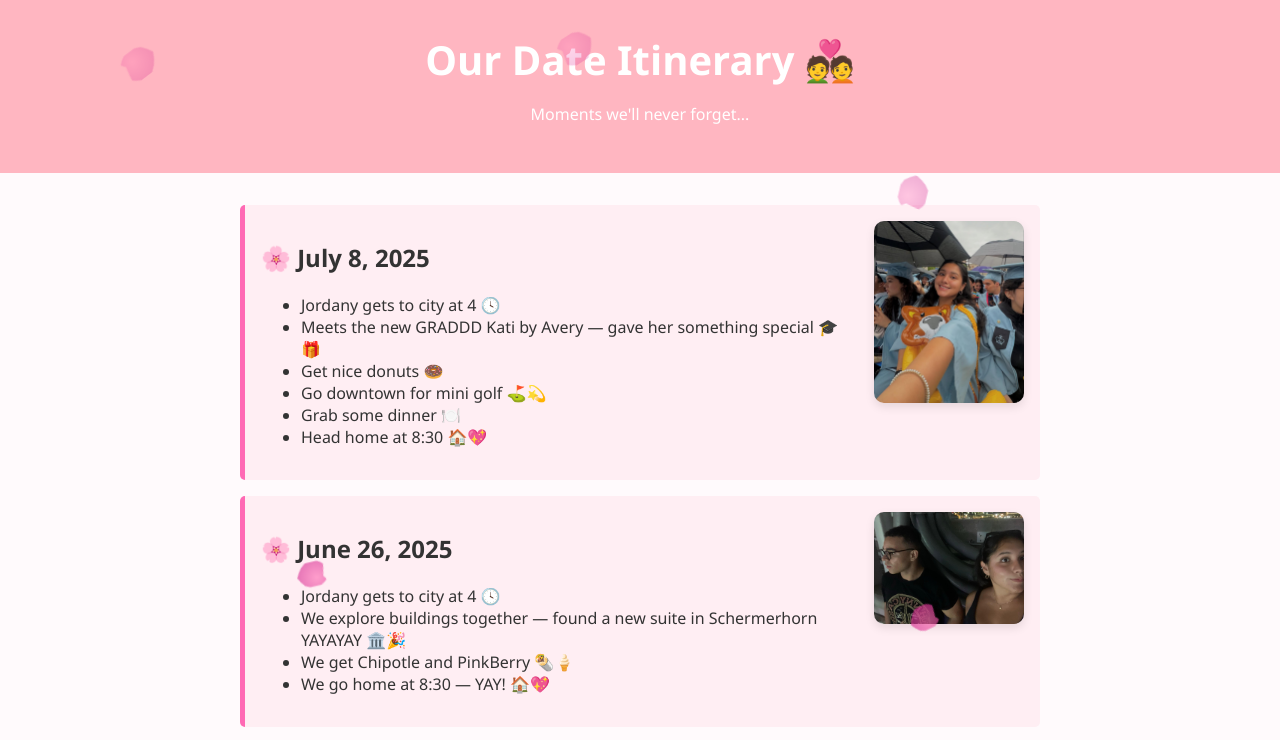
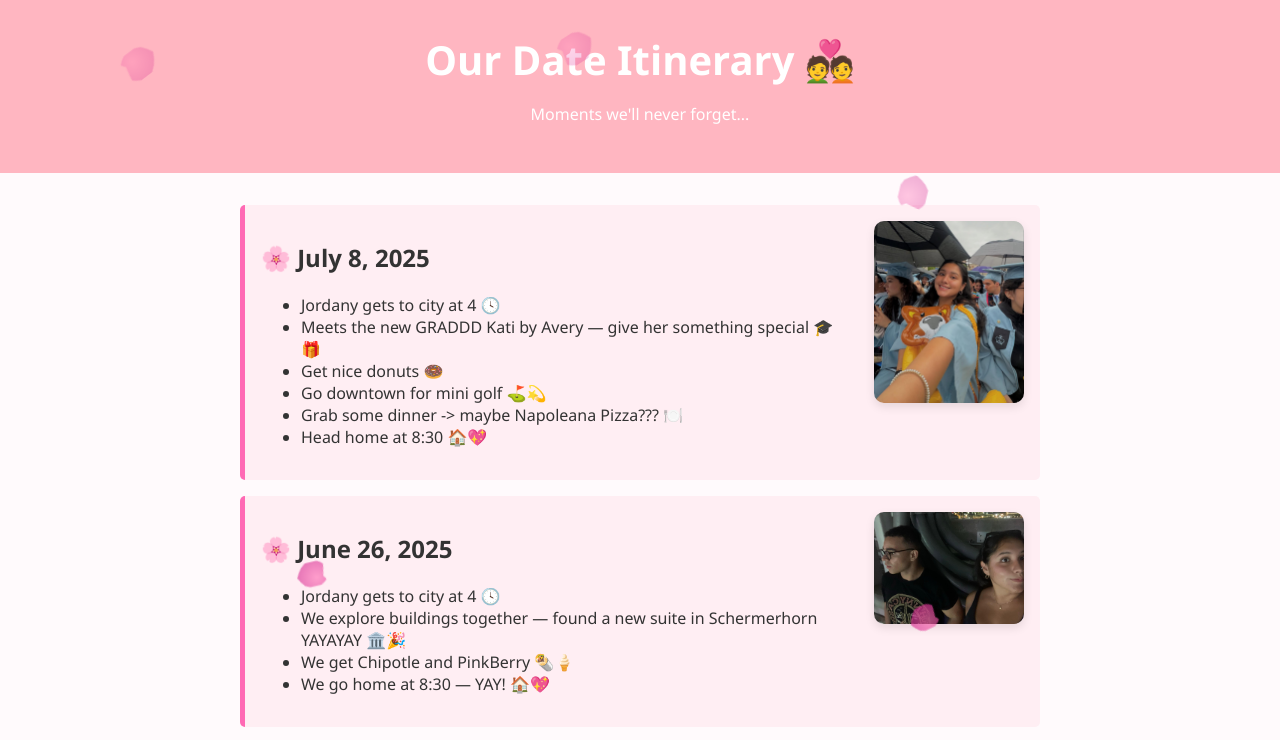
Before and after one commit to jordanyacostacapellan/kateandjordanydates, a plain HTML site: page index.html in a window 1280 px wide. Shown: the top 740 px of the page. Drawn offline with Linux system fonts and the light colour scheme.

Commit message:
Update site with July 8 and June 26 entries

```diff
--- a/index.html
+++ b/index.html
@@ -21,10 +21,10 @@
           <h2>🌸 July 8, 2025</h2>
           <ul>
             <li>Jordany gets to city at 4 🕓</li>
-            <li>Meets the new GRADDD Kati by Avery — gave her something special 🎓🎁</li>
+            <li>Meets the new GRADDD Kati by Avery — give her something special 🎓🎁</li>
             <li>Get nice donuts 🍩</li>
             <li>Go downtown for mini golf ⛳💫</li>
-            <li>Grab some dinner 🍽️</li>
+            <li>Grab some dinner -> maybe Napoleana Pizza??? 🍽️</li>
             <li>Head home at 8:30 🏠💖</li>
           </ul>
         </div>
```
